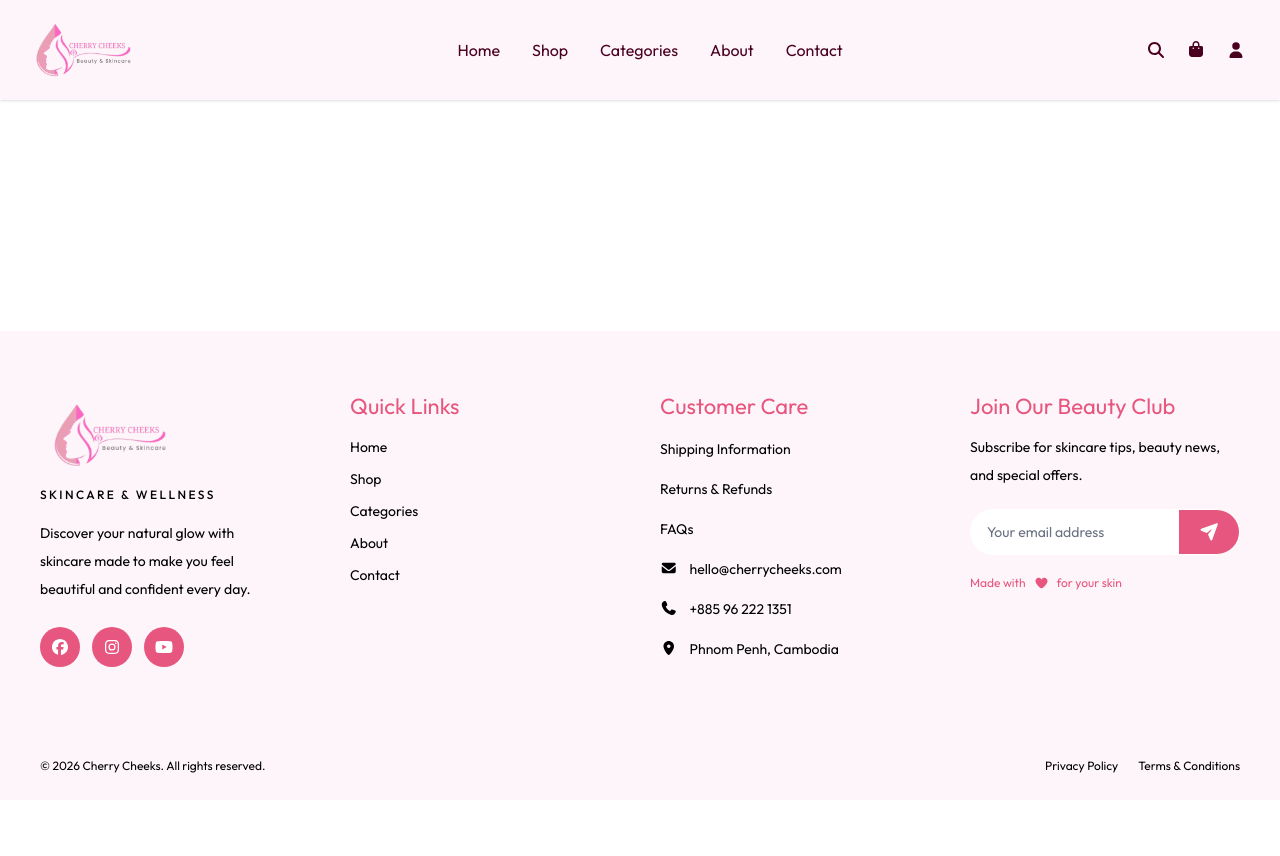
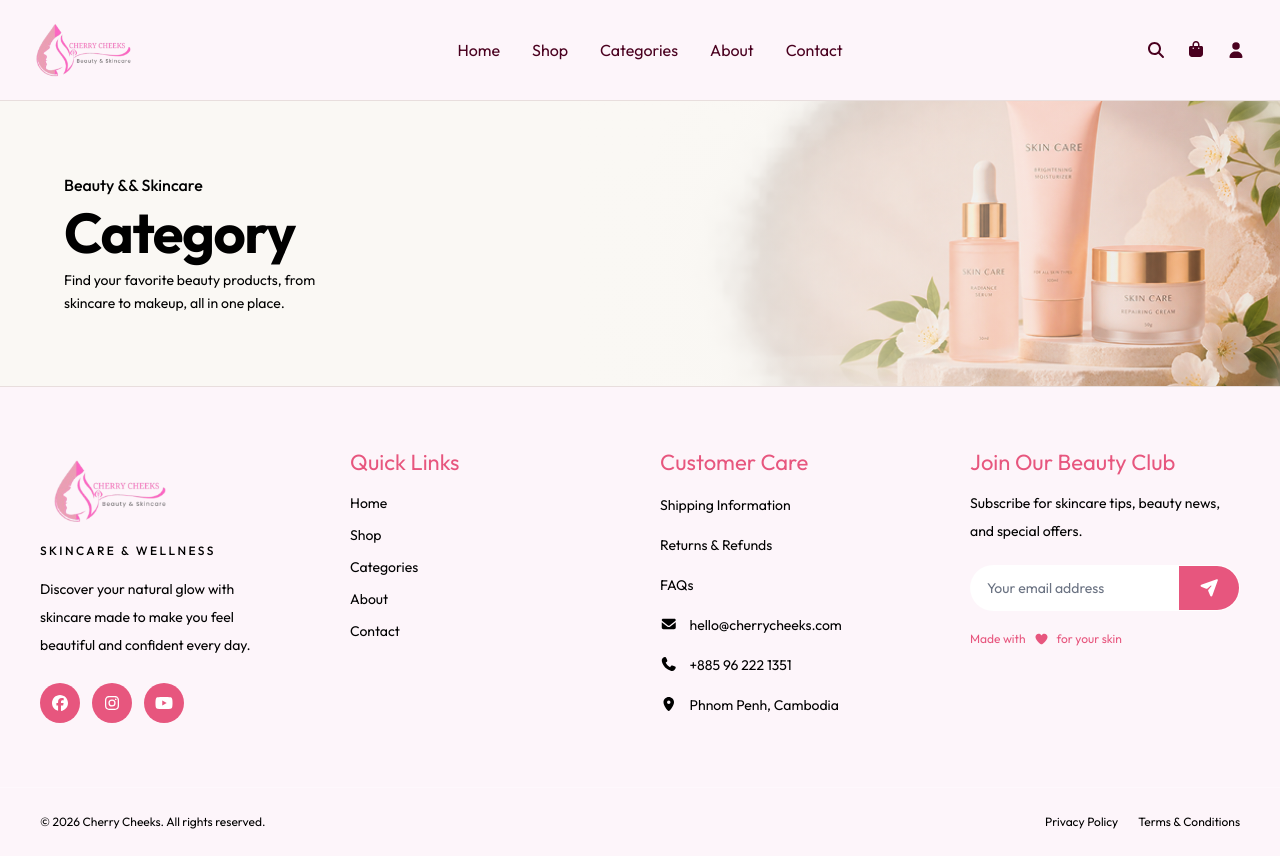
Before and after one commit to Seyhaz-Dev/Cherry-Cheeks-Cosmetics, a React (Vite) app: page /categories in a window 1280 px wide. Before the commit the page ends 800 px from the top, so only its background shows below. Built offline with nearby package versions, Linux system fonts and the light colour scheme.

Commit message:
Done Category 20%

```diff
--- a/src/App.jsx
+++ b/src/App.jsx
@@ -5,6 +5,7 @@ import Footer from './components/Footer'
 
 import Home from './pages/Home'
 import Contact from './pages/Contact'
+import Categories from './pages/Categories'
 
 function App() {
   return (
@@ -16,6 +17,7 @@ function App() {
           <Routes>
             <Route path="/" element={<Home />} />
             <Route path="/contact" element={<Contact />} />
+            <Route path="/categories" element={<Categories />} />
           </Routes>
         </main>
 
--- a/src/pages/Categories.jsx
+++ b/src/pages/Categories.jsx
@@ -0,0 +1,34 @@
+export default function CategoryBanner() {
+  return (
+    <section className="mx-auto w-full overflow-hidden border-y-1 border-[#e8dedd] bg-[#faf8f4]">
+      <div className="relative flex min-h-[285px] items-center overflow-hidden">
+        {/* Background Image */}
+        <div className="absolute inset-y-0 right-0 w-[55%]">
+          <img
+            src="src/assets/category1.png"
+            alt="Beauty and skincare products"
+            className="h-full w-full object-cover object-center"
+          />
+
+          <div className="absolute inset-0 bg-gradient-to-r from-[#faf8f4] via-[#faf8f4]/40 to-transparent" />
+        </div>
+
+          <div className="relative z-10 px-8 py-10 sm:px-12 md:px-16">
+          <p className="mb-2 text-sm font-medium text-black sm:text-base">
+            Beauty && Skincare
+          </p>
+
+          <h1 className="mb-2 text-4xl font-bold tracking-tight text-black sm:text-5xl">
+            Category
+          </h1>
+
+          <p className="max-w-[300px] text-xs leading-relaxed text-black sm:text-sm">
+            Find your favorite beauty products, from
+            <br className="hidden sm:block" />
+            skincare to makeup, all in one place.
+          </p>
+        </div>
+      </div>
+    </section>
+  );
+}
```
Also changed, not shown: src/assets/category1.png (added).
